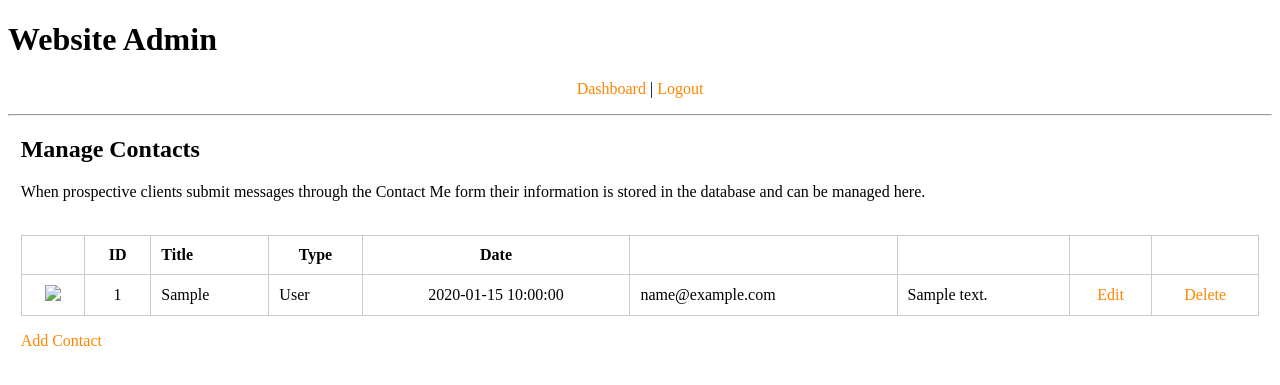
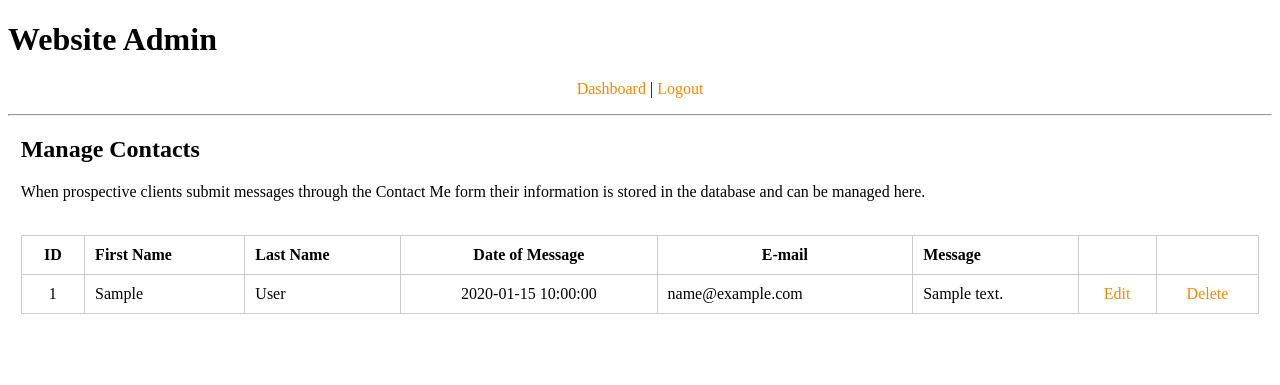
Before and after one commit to 2022-Summer-HTTP-5211-RNA/php-cms-assignment-new-sean-tara-group-6, a PHP site: page /admin/contact.php in a window 1280 px wide. Shown: the top 385 px of the page. Run offline with PHP 8.4, Linux system fonts and the light colour scheme; a user stored in the database is signed in; tables that the repository leaves empty or names only in its code hold one stand-in row (values such as "Sample post"); data that the repository does not hold is empty; some libraries are stand-ins or nearby versions.

Commit message:
Updated Contact.php with minor tweaks

```diff
--- a/admin/contact.php
+++ b/admin/contact.php
@@ -38,20 +38,17 @@ $result = mysqli_query( $connect, $query );
 
 <table>
   <tr>
-    <th></th>
+    <!--<th></th>-->
     <th align="center">ID</th>
-    <th align="left">Title</th>
-    <th align="center">Type</th>
-    <th align="center">Date</th>
-    <th></th>
-    <th></th>
+    <th align="left">First Name</th>
+    <th align="left">Last Name</th>
+    <th align="center">Date of Message</th>
+    <th align="center">E-mail</th>
+    <th align="left">Message</th>
     <th></th>
   </tr>
   <?php while( $record = mysqli_fetch_assoc( $result ) ): ?>
     <tr>
-      <td align="center">
-        <img src="image.php?type=contact&id=<?php echo $record['id']; ?>&width=300&height=300&format=inside">
-      </td>
       <td align="center"><?php echo $record['id']; ?></td>
       <td align="left"><?php echo $record['firstname']; ?></td>
       <td align="left"><?php echo $record['lastname']; ?></td>
@@ -66,7 +63,6 @@ $result = mysqli_query( $connect, $query );
   <?php endwhile; ?>
 </table>
 
-<p><a href="contact_add.php"><i class="fas fa-plus-square"></i> Add Contact</a></p>
 
 <?php
 
```
